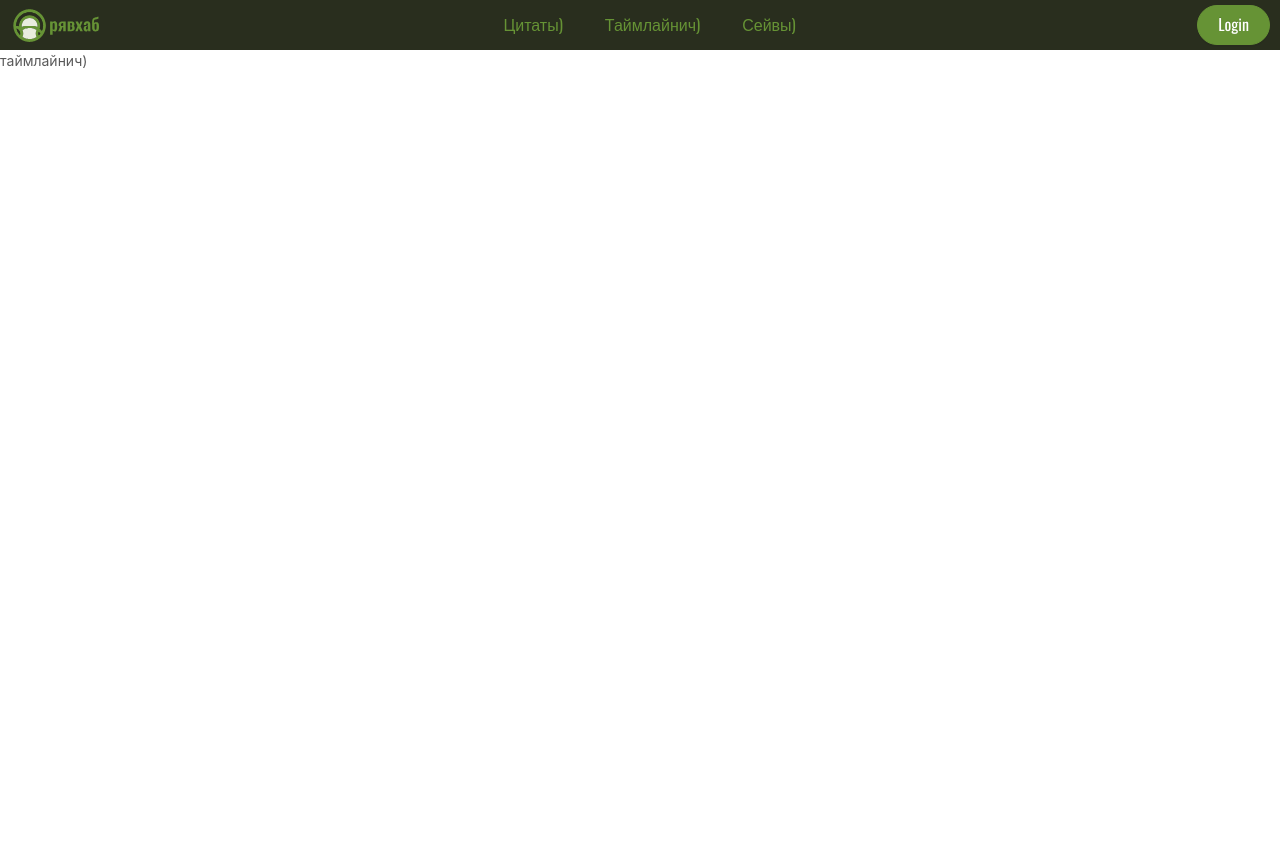
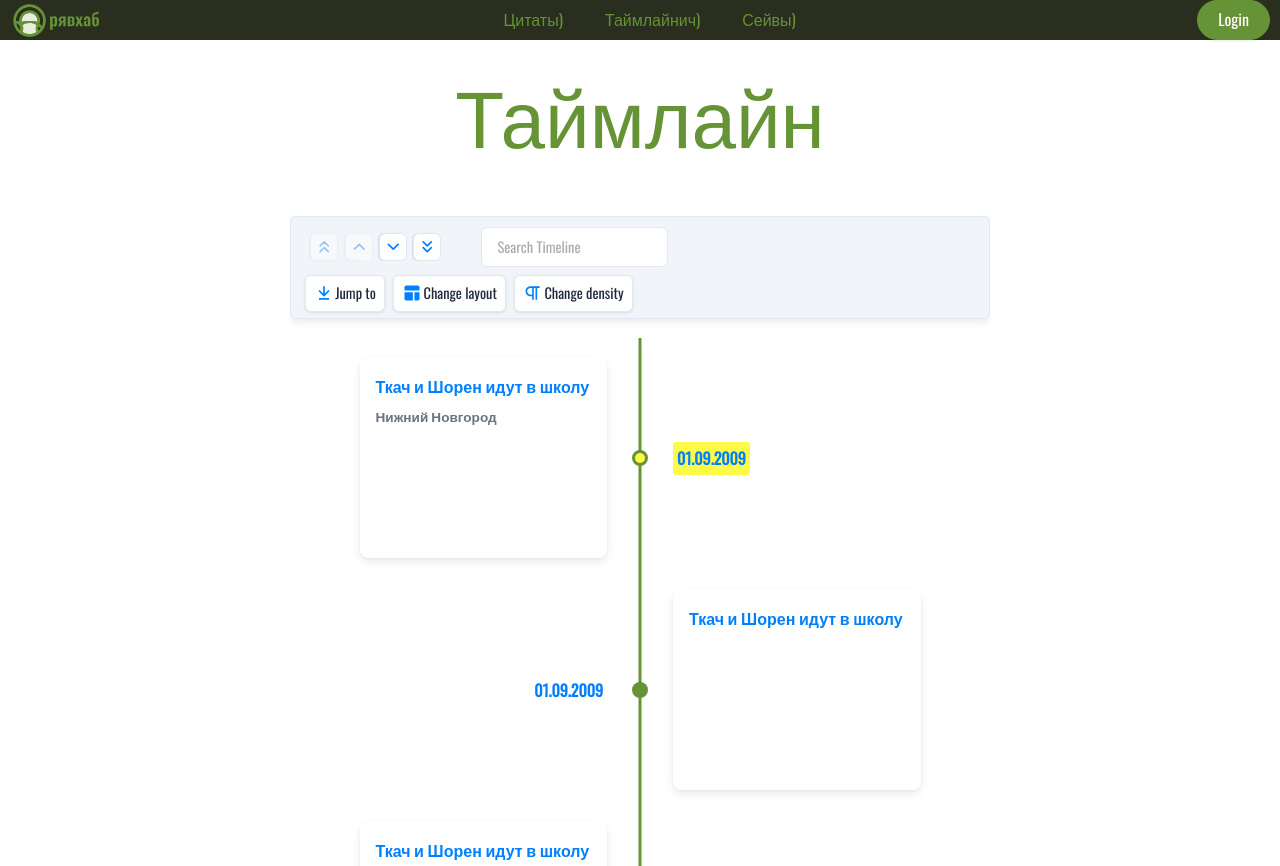
Before and after one commit to holybobrius/ryavhub-web, a React (Create React App) app: page /timeline in a window 1280 px wide. Before the commit the page ends 800 px from the top, so only its background shows below. Built offline with nearby package versions, Linux system fonts and the light colour scheme.

Commit message:
Timeline initial version

```diff
--- a/src/views/Timeline.tsx
+++ b/src/views/Timeline.tsx
@@ -1,5 +1,99 @@
-export default function Timeline() {
+import { Timeline } from 'antd';
+import { Chrono } from 'react-chrono'
+import styled from 'styled-components'
+
+const TimelinePageContainer = styled.div`
+    display: flex;
+    flex-direction: column;
+    font-family: 'Oswald', sans-serif;
+`;
+
+const TimelineContainer = styled.div`
+    display: flex;
+    align-self: center;
+    justify-content: center;
+`;
+
+const Header = styled.h1`
+    margin-top: 10px;
+    font-size: 5rem;
+    color: var(--primary);
+    align-self: center;
+`;
+
+export default function TimelinePage() {
+    const items = [
+    {
+        title: "01.09.2009",
+        cardTitle: "Ткач и Шорен идут в школу",
+        cardSubtitle: "Нижний Новгород"
+
+    },
+    {
+        title: "01.09.2009",
+        cardTitle: "Ткач и Шорен идут в школу",
+
+    },
+    {
+        title: "01.09.2009",
+        cardTitle: "Ткач и Шорен идут в школу",
+
+    },
+    {
+        title: "01.09.2009",
+        cardTitle: "Ткач и Шорен идут в школу",
+
+    },
+    {
+        title: "01.09.2009",
+        cardTitle: "Ткач и Шорен идут в школу",
+
+    },
+    {
+        title: "01.09.2009",
+        cardTitle: "Ткач и Шорен идут в школу",
+
+    },
+    {
+        title: "01.09.2009",
+        cardTitle: "Ткач и Шорен идут в школу",
+
+    },
+    {
+        title: "01.09.2009",
+        cardTitle: "Ткач и Шорен идут в школу",
+
+    },
+    {
+        title: "01.09.2009",
+        cardTitle: "Ткач и Шорен идут в школу",
+
+    },
+    {
+        title: "01.09.2009",
+        cardTitle: "Ткач и Шорен идут в школу",
+
+    },
+    ]
+
     return (
-        <div>таймлайнич)</div>
+        <TimelinePageContainer>
+            <Header>Таймлайн</Header>
+            <TimelineContainer>
+            <div style={{ width: "700px", height: "650px" }}>
+                <Chrono
+                    items={items}
+                    mode="VERTICAL_ALTERNATING"
+                    theme={{primary:"var(--primary)", secondary:"#fdfa48"}} />
+                </div>
+            </TimelineContainer>
+        </TimelinePageContainer>
     );
+
+    { /* <Timeline>
+        <Timeline.Item>Create a services site 2015-09-01</Timeline.Item>
+        <Timeline.Item>Solve initial network problems 2015-09-01</Timeline.Item>
+        <Timeline.Item>Technical testing 2015-09-01</Timeline.Item>
+        <Timeline.Item>Network problems being solved 2015-09-01</Timeline.Item>
+    </Timeline> */}
 }
```
